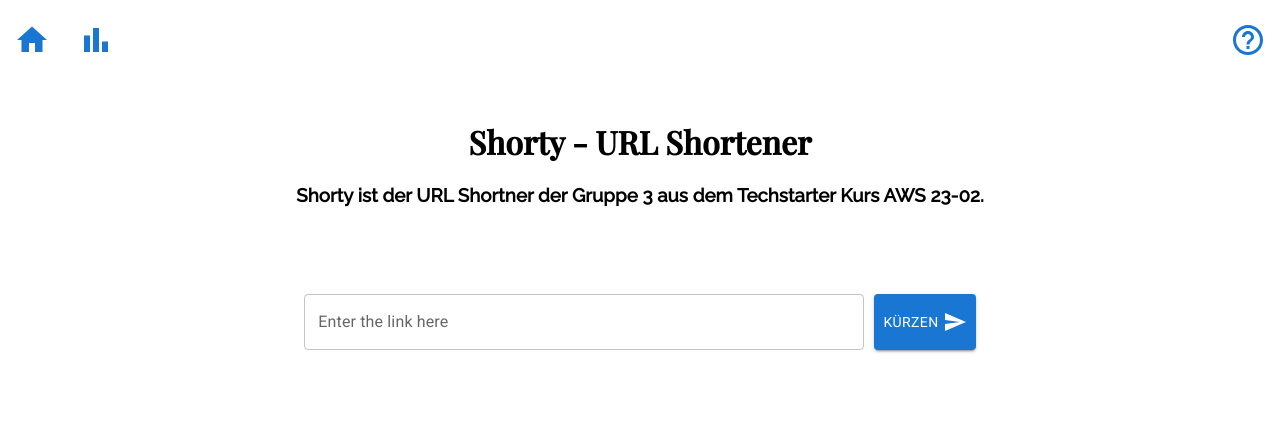
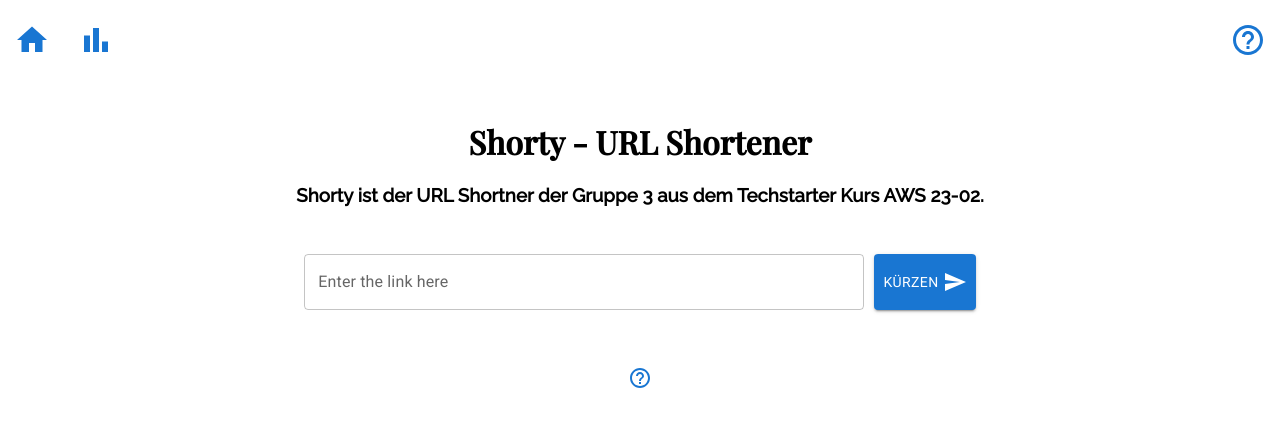
Before and after one commit to aws2302/P2, a React (Create React App) app in the folder frontend/: page / in a window 1280 px wide. Shown: the top 426 px of the page. Built offline with nearby package versions, Linux system fonts and the light colour scheme.

Commit message:
kleinere Anpassungen (margin / Tooltip)

```diff
--- /dev/null
+++ b/frontend/src/components/PWModal.js
@@ -0,0 +1,51 @@
+import React from "react";
+import Box from "@mui/material/Box";
+import IconButton from "@mui/material/IconButton";
+import Typography from "@mui/material/Typography";
+import Modal from "@mui/material/Modal";
+import HelpOutlineOutlinedIcon from "@mui/icons-material/HelpOutlineOutlined";
+
+const style = {
+    position: "absolute",
+    top: "50%",
+    left: "50%",
+    transform: "translate(-50%, -50%)",
+    width: 400,
+    bgcolor: "background.paper",
+    border: "2px solid #000",
+    boxShadow: 24,
+    p: 4,
+};
+
+const PWModal = () => {
+    const [open, setOpen] = React.useState(false);
+    const handleOpen = () => setOpen(true);
+    const handleClose = () => setOpen(false);
+
+    return (
+        <div>
+            <IconButton color="primary" aria-label="help" onClick={handleOpen}>
+                <HelpOutlineOutlinedIcon className="HP-Icon" style={{ fontSize: '24px' }} />
+            </IconButton>
+            <Modal
+                open={open}
+                onClose={handleClose}
+                aria-labelledby="modal-modal-title"
+                aria-describedby="modal-modal-description"
+            >
+                <Box sx={style}>
+                    <Typography id="modal-modal-title" variant="h6" component="h2">
+                        Wofür bruache ich das Passwort zur Identifikation?
+                    </Typography>
+                    <Typography id="modal-modal-description" sx={{ mt: 2 }}>
+                        Um in Ihre Daten Einblick zu erhalten.<br />
+                        Klicken Sie einfach oben links auf das Statistik Symbol und geben Sie die Short-URL und das Passwort ein.<br />
+                        Damit gelangen Sie in den Statsitik bereichen und erhalten weitere spannende Daten zu Ihrer Short-URL.
+                    </Typography>
+                </Box>
+            </Modal>
+        </div>
+    );
+};
+
+export default PWModal;
--- a/frontend/src/components/css/App.css
+++ b/frontend/src/components/css/App.css
@@ -54,7 +54,7 @@ p {
   display: flex;
   justify-content: center;
   text-align: center;
-  min-height: 50vh;
+  min-height: 10vh;
 }
 
 .pie-body-url {
@@ -66,7 +66,7 @@ p {
   display: flex;
   justify-content: center;
   align-content: center;
-  margin-top: 10vh;
+  margin-top: 5vh;
   padding: 1vh;
 }
 /* .T-Field .MuiTextField-root {
--- a/frontend/src/pages/App.js
+++ b/frontend/src/pages/App.js
@@ -13,6 +13,7 @@ import ShortURL from "../components/ShortURL";
 import Password from "../components/Password";
 import { useNavigate } from "react-router-dom";
 import PWDModal from "../components/pwdmodal";
+import PWModal from "../components/PWModal";
 
 /* Color Presets Button */
 const primary = blue[700];
@@ -114,6 +115,7 @@ export default function App() {
       {/* Bottom Section */}
       <div className="footer-url">
         <footer>
+          <PWModal />
           {response && (
             <div>
               <p style={{ margin: '2px 0', textAlign: 'left' }}>Ihre Short-URL:</p>
@@ -125,6 +127,7 @@ export default function App() {
               <div style={{ margin: '10px' }}></div>
               <p style={{ margin: '2px 0', textAlign: 'left' }}>Passwort zur Identifikation:</p>
               <Password value={passwordValue} /> {/* Ausgabe Password */}
+
             </div>
           )}
         </footer>
```
